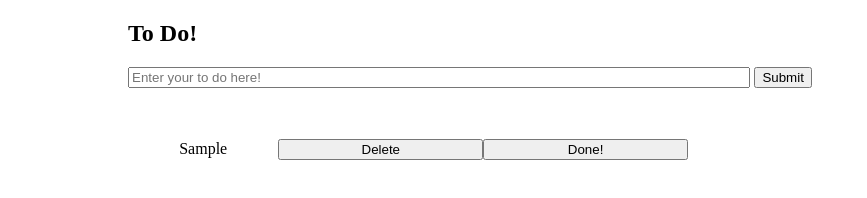
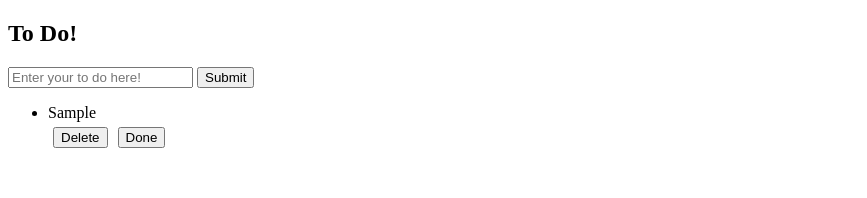
Before and after one commit to GregBDesign/ToDoApp, a plain HTML site: page index.html in a window 1280 px wide. Both pictures are taken after typing "Sample" into the empty fields and a click on the button "Submit". Shown: the whole page, without its empty margins (0-867 px from the left). Drawn offline with Linux system fonts and the light colour scheme.

Commit message:
Functionality change

```diff
--- a/app.js
+++ b/app.js
@@ -1,34 +1,35 @@
-const form = document.querySelector('form');
+const submit = document.querySelector('#submitBtn');
 const input = document.querySelector('input');
-const listItems = document.querySelector('#listItems');
+const addedBtns = document.querySelector('button');
+const divContainer = document.createElement('div');
+const newLi = document.createElement('li');
+const todoList = document.querySelector('ul');
+const buttonText = ['Delete', 'Done'];
 
-const holdDiv = document.createElement('div');
-const newItem = document.createElement('p');
-const doneButton = document.createElement('button');
-const delButton = document.createElement('button');
-
-form.addEventListener('submit', function(e){
-    newTodoAdd(e);
-});
-
-delButton.addEventListener('click', function(e){
-    listItems.remove();
+submit.addEventListener('click', function(e){
+    e.preventDefault();
+    createTodo();
 })
 
-function newTodoAdd(evt){
-    evt.preventDefault();
-    newItem.innerText = input.value;
-    newItem.className = 'toDoItem';
-    doneButton.className = 'button';
-    delButton.className = 'button';
-    delButton.innerText = 'Delete';
-    doneButton.innerText = 'Done!';
-    holdDiv.append(newItem);
-    holdDiv.append(delButton);
-    holdDiv.append(doneButton);
-    listItems.append(holdDiv);
+createTodo = () => {
+    newLi.textContent = input.value;
+    divContainer.append(newLi);
+    for(let i = 0 ; i < buttonText.length; i++){
+        const newButton = document.createElement('button');
+        newButton.textContent = buttonText[i];
+        newButton.classList.add('libtn');
+        divContainer.append(newButton);
+    }
+    todoList.append(divContainer);
     input.value = "";
 }
 
-//add more todos instead of just one - may need to go back to LIs
-//to do class functionality on button
+checkFunc = (e) => {
+    let btnType = e.target;
+    if(btnType.textContent === 'Delete'){
+        this.newLi.remove();
+        //Check udemy vid on .this??
+    }
+}
+
+document.addEventListener('click', checkFunc);
--- a/index.html
+++ b/index.html
@@ -9,13 +9,13 @@
             <h1>To Do!</h1>
             <form>
                 <input type="text" name="todoInput" placeholder="Enter your to do here!">
-                <button type="submit">Submit</button>
+                <button id="submitBtn" type="submit">Submit</button>
             </form>
         </section>
 
         <section>
-            <div id="listItems">
-            </div>
+            <ul id="listItems">
+            </ul>
         </section>
         <script src="app.js"></script>
     </body>
--- a/styles.css
+++ b/styles.css
@@ -1,26 +1,4 @@
-body {
-    width: 80%;
-    margin: 0 auto;
+.libtn {
+    height: 90%;
+    margin: 5px;
 }
-
-section {
-    margin-bottom: 5%;
-}
-
-input {
-    width: 60%;
-}
-
-div {
-    display: inline;
-}
-
-p{
-    display: inline;
-    margin: 5% 5%;
-}
-
-.button {
-    width: 20%;
-    height: 20%;
-}
```
Also changed, not shown: 1 other file.
